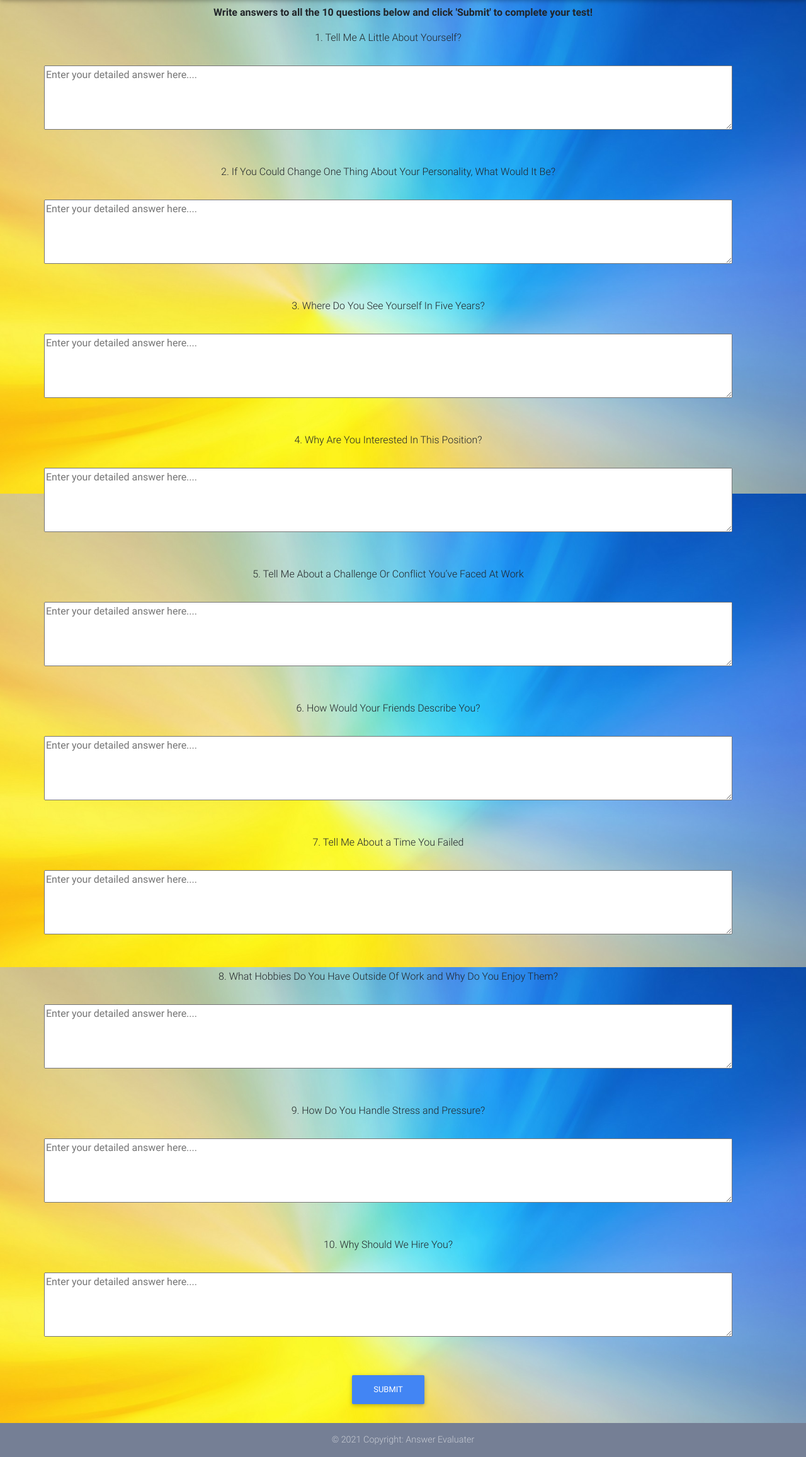
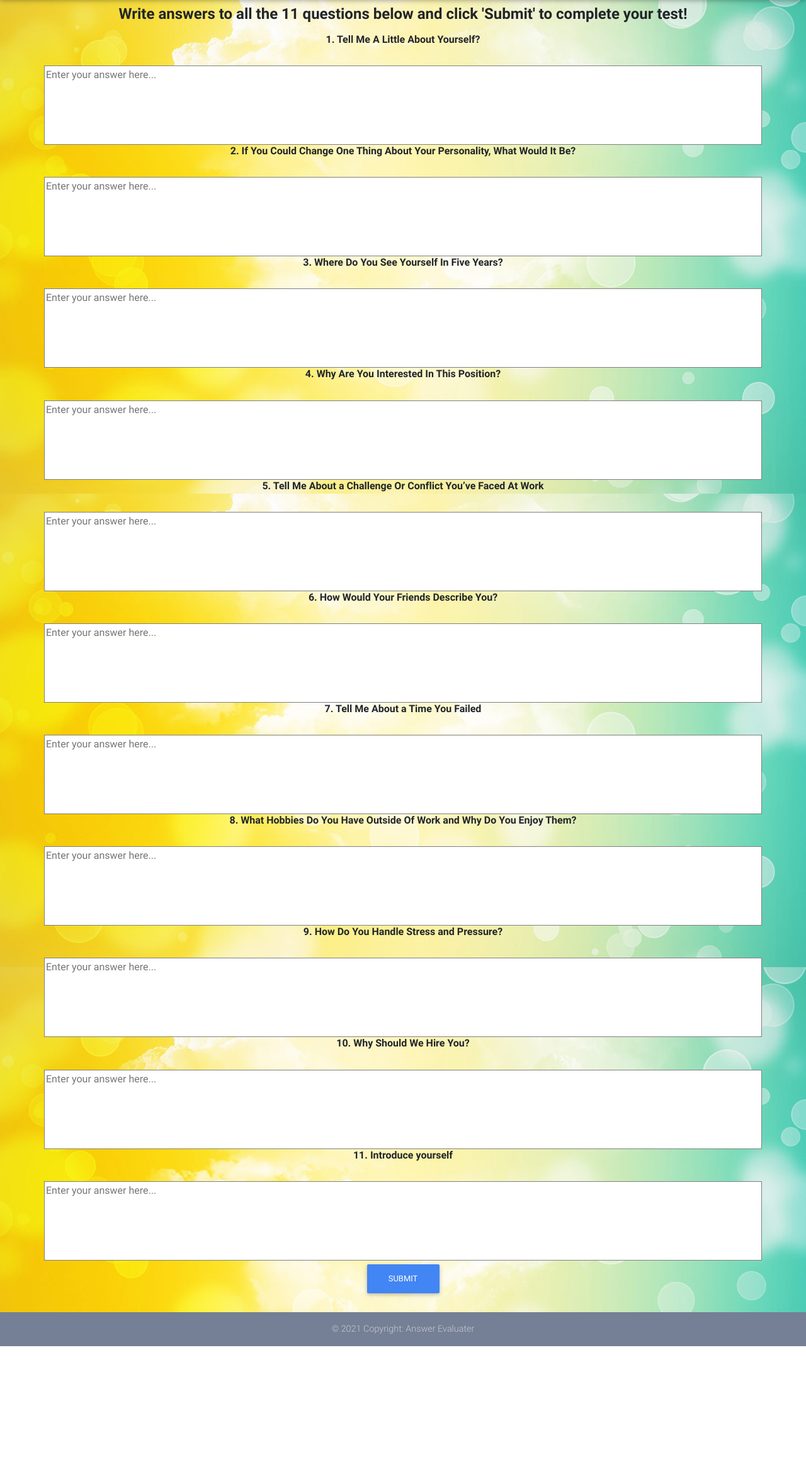
Before and after one commit to karthikayan4u/AnswerScriptEvaluator, a Django app: page / in a window 1280 px wide. Shown: the part 64-2378 px from the top of the page at 63% size. After the commit the page ends 2202 px from the top, so only its background shows below. Run offline with Django 3.2, Linux system fonts and the light colour scheme; a user stored in the database is signed in; data comes from the database, SQL or seed files in the repository; both versions use the stored data as it was after the commit; some libraries are stand-ins or nearby versions.

Commit message:
Added Dynamic forms and optimized the evaluation algorithm

```diff
--- a/core/forms.py
+++ b/core/forms.py
@@ -3,53 +3,4 @@ from django.forms import widgets
 from core.models import Questions
 
 class GetAnswer(forms.Form):
-    answer1 = forms.CharField(widget=forms.Textarea(attrs={
-        'rows':4,
-        'cols':118,
-        'placeholder': 'Enter your detailed answer here....',
-    }))
-    answer2 = forms.CharField(widget=forms.Textarea(attrs={
-        'rows':4,
-        'cols':118,
-        'placeholder': 'Enter your detailed answer here....',
-    }))
-    answer3 = forms.CharField(widget=forms.Textarea(attrs={
-        'rows':4,
-        'cols':118,
-        'placeholder': 'Enter your detailed answer here....',
-    }))
-    answer4 = forms.CharField(widget=forms.Textarea(attrs={
-        'rows':4,
-        'cols':118,
-        'placeholder': 'Enter your detailed answer here....',
-    }))
-    answer5 = forms.CharField(widget=forms.Textarea(attrs={
-        'rows':4,
-        'cols':118,
-        'placeholder': 'Enter your detailed answer here....',
-    }))
-    answer6 = forms.CharField(widget=forms.Textarea(attrs={
-        'rows':4,
-        'cols':118,
-        'placeholder': 'Enter your detailed answer here....',
-    }))
-    answer7 = forms.CharField(widget=forms.Textarea(attrs={
-        'rows':4,
-        'cols':118,
-        'placeholder': 'Enter your detailed answer here....',
-    }))
-    answer8 = forms.CharField(widget=forms.Textarea(attrs={
-        'rows':4,
-        'cols':118,
-        'placeholder': 'Enter your detailed answer here....',
-    }))
-    answer9 = forms.CharField(widget=forms.Textarea(attrs={
-        'rows':4,
-        'cols':118,
-        'placeholder': 'Enter your detailed answer here....',
-    }))
-    answer10 = forms.CharField(widget=forms.Textarea(attrs={
-        'rows':4,
-        'cols':118,
-        'placeholder': 'Enter your detailed answer here....',
-    }))
+    pass
--- a/core/views.py
+++ b/core/views.py
@@ -10,54 +10,32 @@ from django.contrib import messages
 
 class AnswerView(View):
     def get(self, *args, **kwargs):
-            form  = GetAnswer()
-            questions = Questions.objects.all()[:10]
+            questions = Questions.objects.all()
             context = {
-                'form':form,
-                'question1':questions[0].question,
-                'question2':questions[1].question,
-                'question3':questions[2].question,
-                'question4':questions[3].question,
-                'question5':questions[4].question,
-                'question6':questions[5].question,
-                'question7':questions[6].question,
-                'question8':questions[7].question,
-                'question9':questions[8].question,
-                'question10':questions[9].question,
+                'questions':questions,
+                'l': len(questions)
             }
             return render(self.request, 'home.html', context)
     def post(self, *args, **kwargs):
-
-            form = GetAnswer(self.request.POST or None)
-
-            if form.is_valid():
-                answer1 = form.cleaned_data.get('answer1')
-                answer2 = form.cleaned_data.get('answer2')
-                answer3 = form.cleaned_data.get('answer3')
-                answer4 = form.cleaned_data.get('answer4')
-                answer5 = form.cleaned_data.get('answer5')
-                answer6 = form.cleaned_data.get('answer6')
-                answer7 = form.cleaned_data.get('answer7')
-                answer8 = form.cleaned_data.get('answer8')
-                answer9 = form.cleaned_data.get('answer9')
-                answer10 = form.cleaned_data.get('answer10')
-                questions = Questions.objects.all()[:10]
-                marks = 0
-                score = Scores.objects.filter(user=self.request.user)
-                if score.exists():
-                    for question, answer in zip(questions, [answer1, answer2, answer3, answer4, answer5, answer6, answer7, answer8, answer9, answer10]):
-                        Answers.objects.filter(user=self.request.user, question = question.question).update(answer = answer)
-                        marks += calc(question.answer, answer)
-                    mark = round((marks / 10) * 100, 2)
-                    score = score[0]
-                    score.score = mark
-                    score.save()
-                else:
-                    for question, answer in zip(questions, [answer1, answer2, answer3, answer4, answer5, answer6, answer7, answer8, answer9, answer10]):
-                        Answers.objects.create(user=self.request.user, question = question.question, answer = answer)
-                        marks += calc(question.answer, answer)
-                    mark = round((marks / 10) * 100, 2)
-                    Scores.objects.create(user=self.request.user, score=mark)
-                messages.info(self.request, f"Your Final Score is {mark}%!")
-                logout(self.request)
-                return redirect(".")
+            questions = Questions.objects.all()
+            marks = 0
+            score = Scores.objects.filter(user=self.request.user)
+            if score.exists():
+                for p, question in enumerate(questions):
+                    answer = self.request.POST.get("q"+str(p + 1))
+                    Answers.objects.filter(user=self.request.user, question = question.question).update(answer = answer)
+                    marks += calc(question.answer, answer)
+                mark = round((marks / 10) * 100, 2)
+                score = score[0]
+                score.score = mark
+                score.save()
+            else:
+                for p, question in enumerate(questions):
+                    answer = self.request.POST.get("q"+str(p + 1))
+                    Answers.objects.create(user=self.request.user, question = question.question, answer = answer)
+                    marks += calc(question.answer, answer)
+                mark = round((marks / 10) * 100, 2)
+                Scores.objects.create(user=self.request.user, score=mark)
+            messages.info(self.request, f"Your Final Score is {mark}%!")
+            logout(self.request)
+            return redirect(".")
--- a/templates/base.html
+++ b/templates/base.html
@@ -26,6 +26,15 @@
     .carousel {
       height: 60vh;
     }
+
+    .textarea {
+            float: left;
+            width: 100%;
+            min-height: 75px;
+            outline: none;
+            resize: none;
+            border: 1px solid grey;
+        }
     a { color: #ffe600; } /* CSS link color */
 
     @media (max-width: 740px) {
--- a/templates/home.html
+++ b/templates/home.html
@@ -1,5 +1,4 @@
 {% extends "base.html" %}
-{% load crispy_forms_tags %}
 {% block content %}
   <main>
 
@@ -8,61 +7,21 @@
       <!--Section: Products v.3-->
       <section class="text-center mb-4">
 
-        <p class="text-center font-weight-bold">Write answers to all the 10 questions below and click 'Submit' to complete your test!</p>
+        <h4><p class="text-center font-weight-bold">Write answers to all the {{l}} questions below and click 'Submit' to complete your test!</p></h4>
 
         <!--Grid row-->
         <div class="row wow fadeIn">
           <form action="{% url 'core:home' %}" method="POST">
             {% csrf_token %}
-            <label>1. {{ question1 }}</label>
-            <div class="md-form mb-5 sm">
-               {{ form.answer1 }}
+
+            {% for question in questions %}
+
+            <h6><label class="text-center font-weight-bold">{{forloop.counter}}. {{ question.question }}</label></h6>
+            <div class="md-form mb-5">
+               <textarea class="textarea" rows="5" cols="125" maxlength="1000" name="q{{ forloop.counter }}" placeholder="Enter your answer here..."></textarea>
             </div>
 
-            <label>2. {{ question2 }}</label>
-            <div class="md-form mb-5">
-               {{ form.answer2 }}
-            </div>
-
-            <label>3. {{ question3 }}</label>
-            <div class="md-form mb-5">
-               {{ form.answer3 }}
-            </div>
-
-            <label>4. {{ question4 }}</label>
-            <div class="md-form mb-5">
-               {{ form.answer4 }}
-            </div>
-
-            <label>5. {{ question5 }}</label>
-            <div class="md-form mb-5">
-               {{ form.answer5 }}
-            </div>
-
-            <label>6. {{ question6 }}</label>
-            <div class="md-form mb-5">
-               {{ form.answer6 }}
-            </div>
-
-            <label>7. {{ question7 }}</label>
-            <div class="md-form mb-5">
-               {{ form.answer7 }}
-            </div>
-
-            <label>8. {{ question8 }}</label>
-            <div class="md-form mb-5">
-               {{ form.answer8 }}
-            </div>
-
-            <label>9. {{ question9 }}</label>
-            <div class="md-form mb-5">
-               {{ form.answer9 }}
-            </div>
-
-            <label>10. {{ question10 }}</label>
-            <div class="md-form mb-5">
-               {{ form.answer10 }}
-            </div>
+            {% endfor %}
 
           <button type='submit' class="btn btn-primary">Submit</button>
         </form>
```
Also changed, not shown: core/markcalculation.py (+19 -14 lines), db.sqlite3, static_in_env/img/home-cover.jpg.
